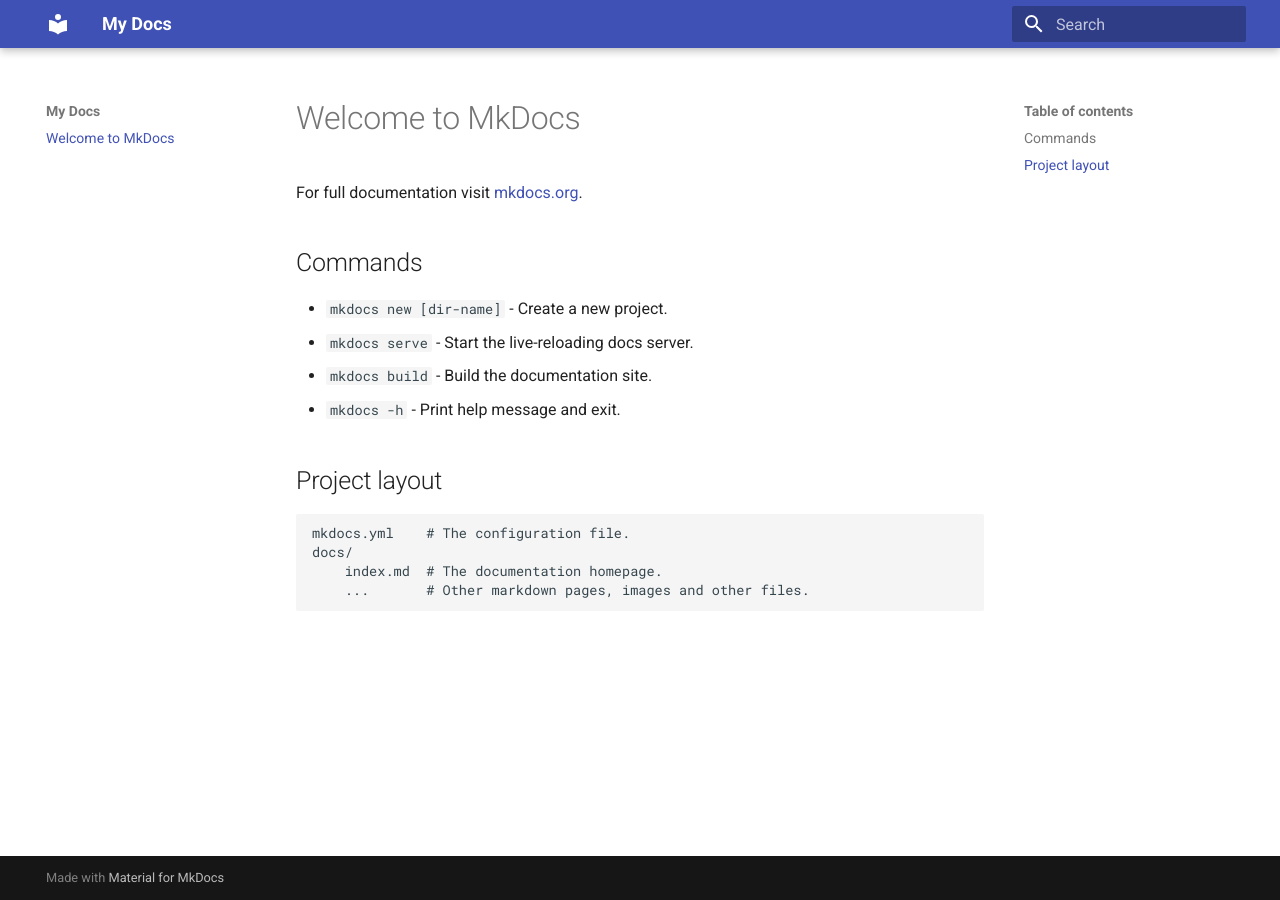
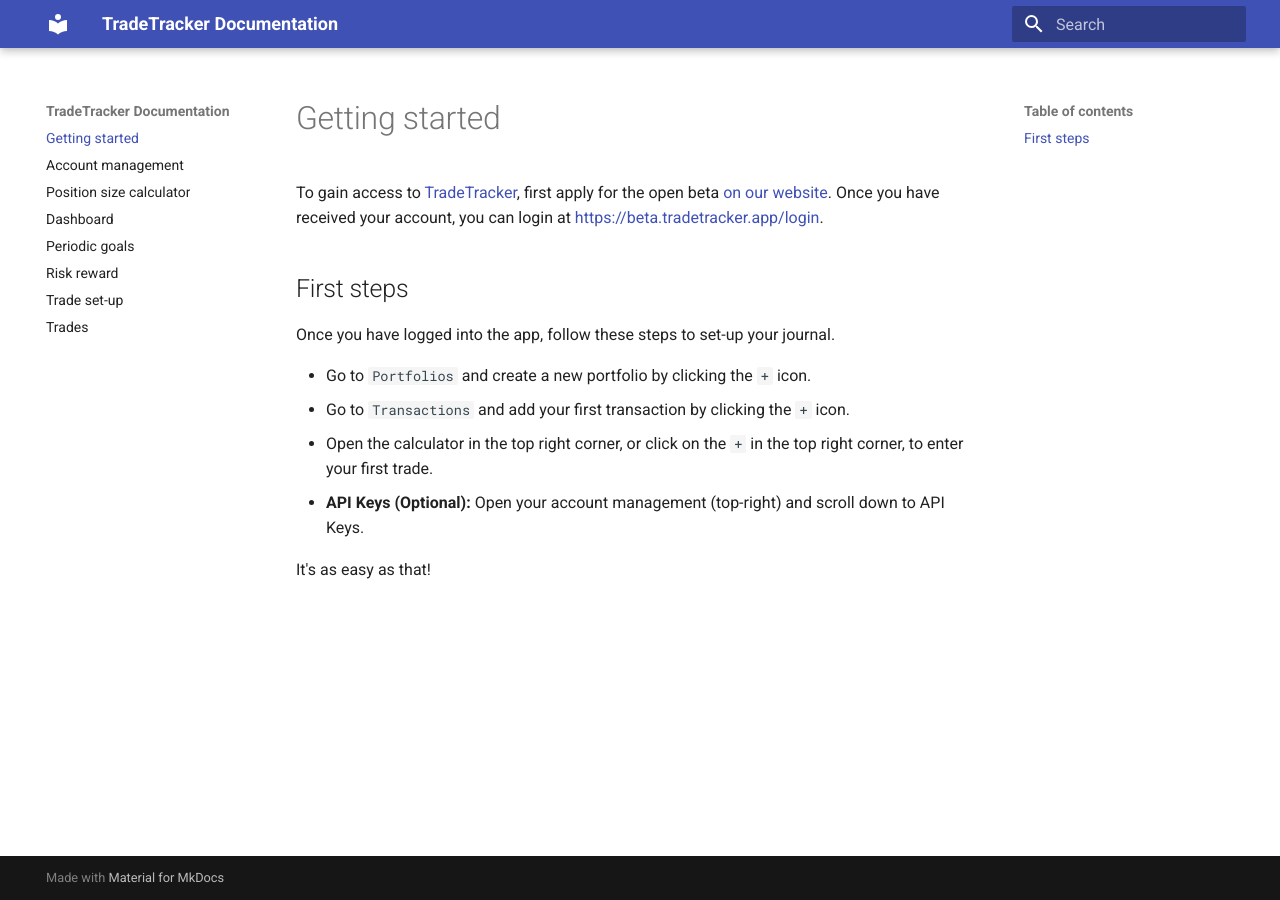
Before and after one commit to TradeTracker/docs, an MkDocs documentation site: the page built from docs/index.md, in a window 1280 px wide. Built offline with MkDocs 1.6.1 and Material for MkDocs 9.7.7, drawn with Linux system fonts in a browser that asks for light colours.

Commit message:
updated docs

```diff
--- /dev/null
+++ b/docs/account-management.md
@@ -0,0 +1,3 @@
+# Account management
+
+**TODO**: Add documentation to this page.
--- /dev/null
+++ b/docs/calculator.md
@@ -0,0 +1,3 @@
+# Position size calculator
+
+**TODO**: Add documentation to this page.
--- a/docs/index.md
+++ b/docs/index.md
@@ -1,17 +1,15 @@
-# Welcome to MkDocs
+# Getting started
 
-For full documentation visit [mkdocs.org](https://www.mkdocs.org).
+To gain access to [TradeTracker](https://beta.tradetracker.app), first apply for the open beta [on our website](https://tradetracker.app).
+Once you have received your account, you can login at [https://beta.tradetracker.app/login](https://beta.tradetracker.app/login).
 
-## Commands
+## First steps
 
-* `mkdocs new [dir-name]` - Create a new project.
-* `mkdocs serve` - Start the live-reloading docs server.
-* `mkdocs build` - Build the documentation site.
-* `mkdocs -h` - Print help message and exit.
+Once you have logged into the app, follow these steps to set-up your journal.
 
-## Project layout
+  * Go to `Portfolios` and create a new portfolio by clicking the `+` icon.
+  * Go to `Transactions` and add your first transaction by clicking the `+` icon.
+  * Open the calculator in the top right corner, or click on the `+` in the top right corner, to enter your first trade.
+  * **API Keys (Optional):** Open your account management (top-right) and scroll down to API Keys.
 
-    mkdocs.yml    # The configuration file.
-    docs/
-        index.md  # The documentation homepage.
-        ...       # Other markdown pages, images and other files.
+It's as easy as that!
--- /dev/null
+++ b/docs/periodic-goals.md
@@ -0,0 +1,3 @@
+# Periodic goals
+
+**TODO**: Add documentation to this page.
--- /dev/null
+++ b/docs/risk-reward.md
@@ -0,0 +1,3 @@
+# Risk reward
+
+**TODO**: Add documentation to this page.
--- /dev/null
+++ b/docs/trade-setup.md
@@ -0,0 +1,3 @@
+# Trade set-up
+
+**TODO**: Add documentation to this page.
--- a/mkdocs.yml
+++ b/mkdocs.yml
@@ -1,3 +1,3 @@
-site_name: My Docs
+site_name: TradeTracker Documentation
 theme:
   name: material
```
Also changed, not shown: docs/dashboard.md (added, +3 -0 lines), docs/trades.md (added, +3 -0 lines).
